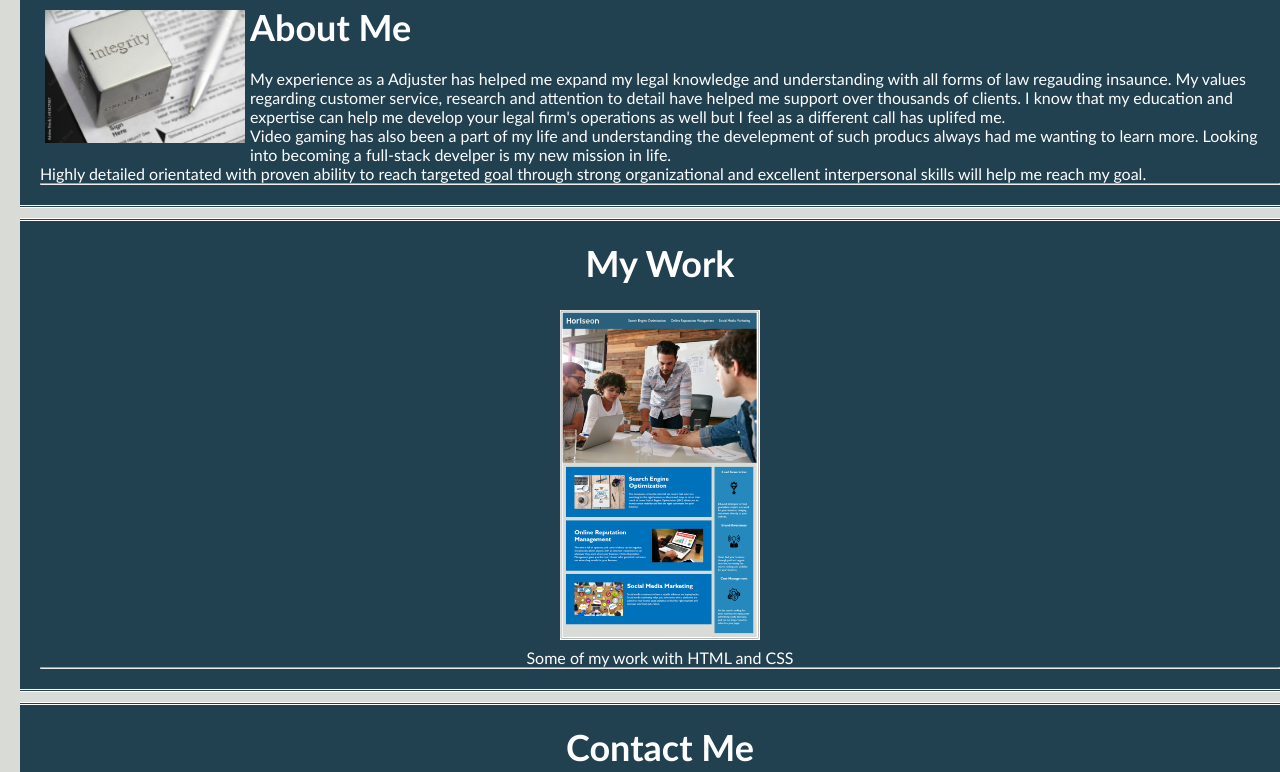
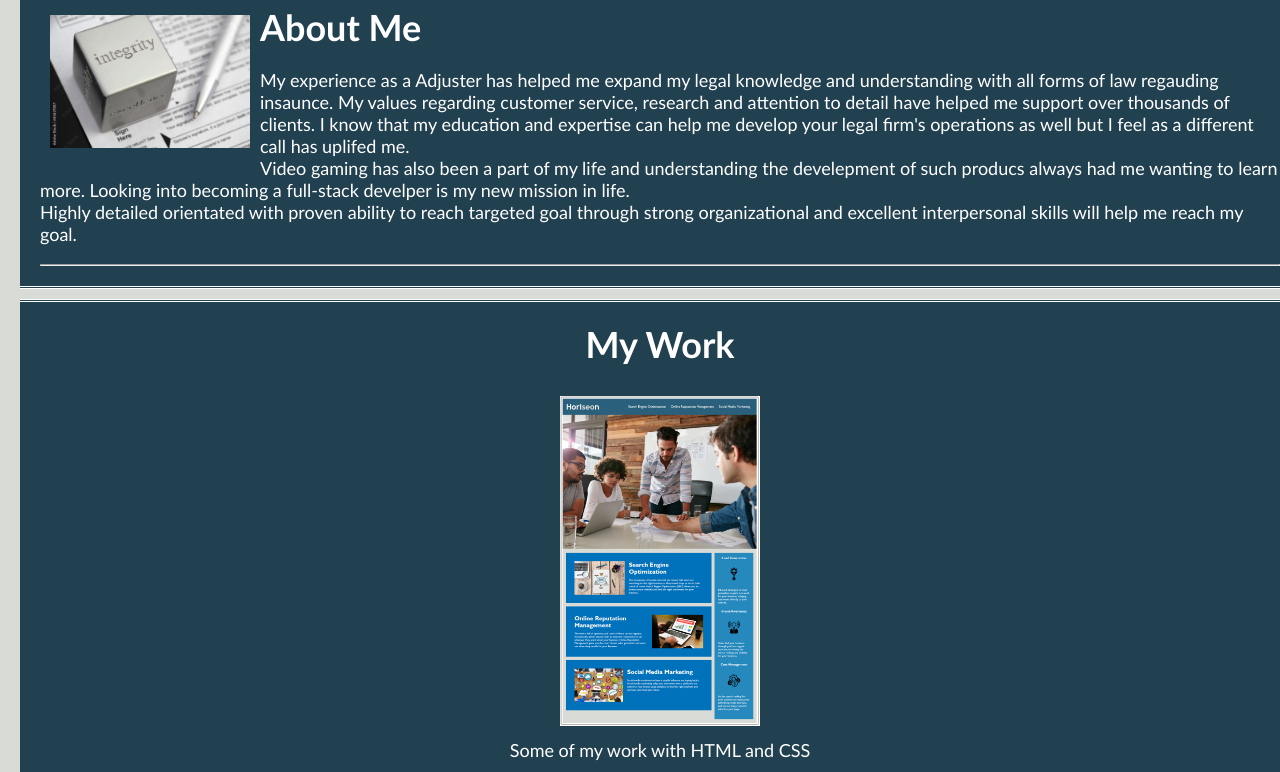
Before and after one commit to Jaystarz360/Joshua-Cherry-Professional-Portfolio, a plain HTML site: page index.html in a window 1280 px wide. Shown: the part 306-1078 px from the top of the page. Drawn offline with Linux system fonts and the light colour scheme.

Commit message:
Updated Readme + index + css

```diff
--- a/assets/css/style.css
+++ b/assets/css/style.css
@@ -65,7 +65,7 @@ a {
 }
 
 p {
-  font-size: 16px;
+  font-size: 18px;
 }
 
 /* Headliner behind the profile picture */
@@ -83,10 +83,10 @@ p {
   margin-right: 25px;
 }
 
-.float-right {
+/* .float-right {
   float: right;
   margin-left: 25px;
-}
+} */
 
 .content {
   display: inline-block;
@@ -112,7 +112,7 @@ p {
  }
 
 .About-Me img, .My-Work img, .Contact-Me img {
-  margin: 5px;
+  margin: 10px;
   max-width: 200px;
 }
 
```
Also changed, not shown: index.html (+2 -0 lines), image-1.png (added), images/Work.png (deleted), images/contact.jpg (deleted), images/leader.jpg (deleted), images/skills.jpg (deleted), 2 other files.
